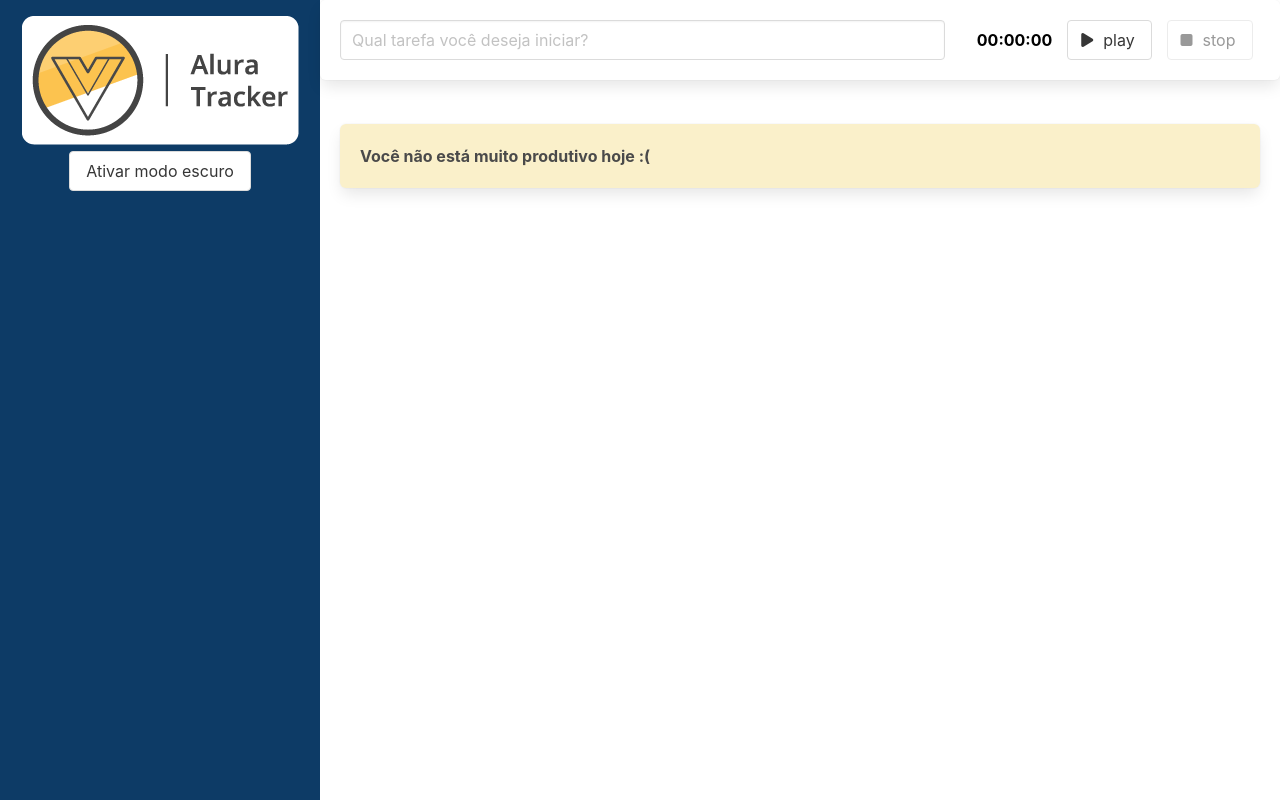
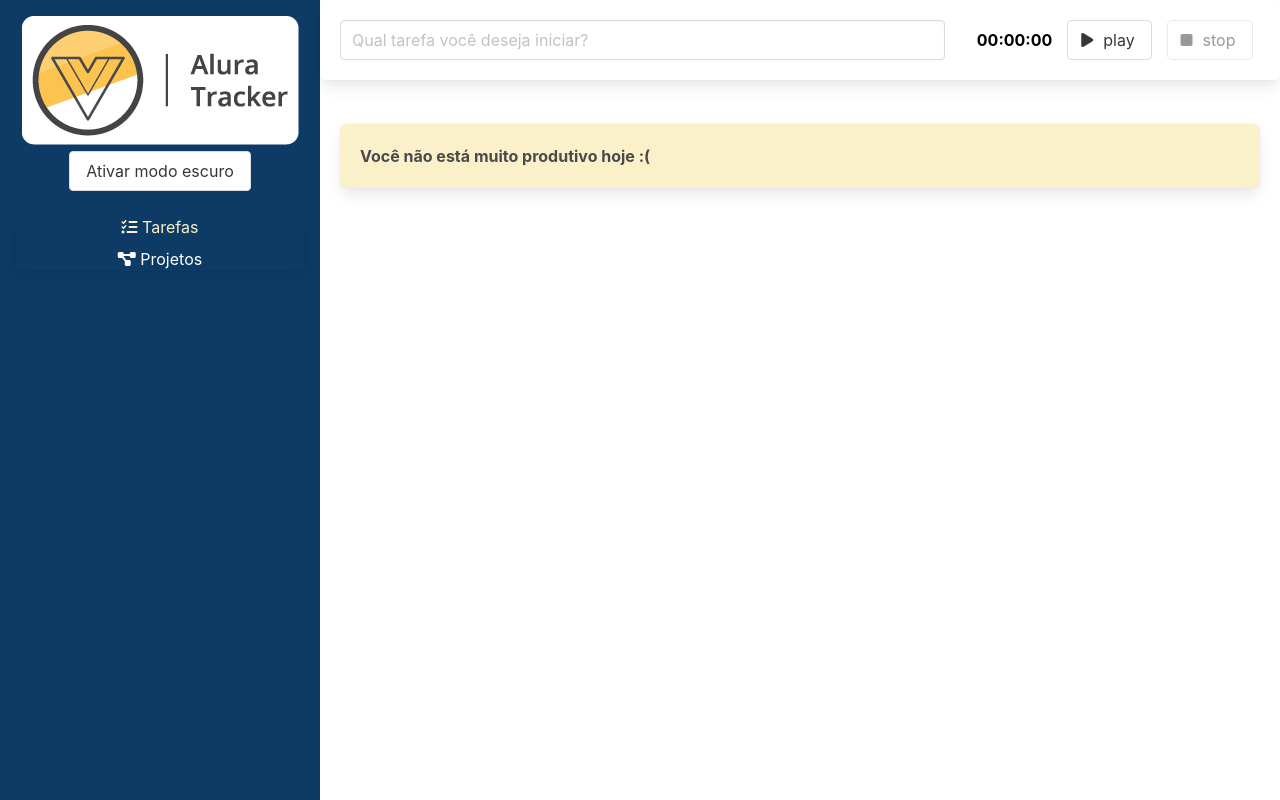
Before and after one commit to RaulDionisiodev/Alura-Tracker, a Vue app: page /#/ in a window 1280 px wide. Built offline with nearby package versions, Linux system fonts and the light colour scheme.

Commit message:
Criando rota e pagina de projetos

```diff
--- a/src/components/BarraLateral.vue
+++ b/src/components/BarraLateral.vue
@@ -6,6 +6,22 @@
         <button class="button" @click="alterarTema">
             {{ textoDoBotao }}
         </button>
+        <nav class="panel mt-5">
+            <ul>
+                <li>
+                    <router-link to="/" class="link">
+                        <i class="fas fa-tasks" ></i>
+                        Tarefas
+                    </router-link>
+                </li>
+                <li>
+                    <router-link to="/projetos" class="link">
+                        <i class="fas fa-project-diagram" ></i>
+                        Projetos
+                    </router-link>
+                </li>
+            </ul>
+        </nav>
 
     </header>
 </template>
@@ -55,4 +71,17 @@
         height: auto;
     }
 }
+
+.panel li {
+    margin: 8px 0;
+}
+.link {
+    color: #fff;
+}
+.link:hover {
+    color: #FAF0CA;
+}
+.link.router-link-active {
+    color: #FAF0CA;
+}
 </style>
--- a/src/roteador/index.ts
+++ b/src/roteador/index.ts
@@ -1,11 +1,17 @@
 import { RouteRecordRaw, createRouter, createWebHashHistory } from "vue-router";
 import Tarefas from '../views/Tarefas.vue'
+import Projetos from "@/views/Projetos.vue";
 
 const rotas: RouteRecordRaw[] = [
     {
         path: '/',
         name: 'Tarefas',
         component: Tarefas
+    },
+    {
+        path: '/projetos',
+        name: 'Projetos',
+        component: Projetos
     }
 ]
 
--- /dev/null
+++ b/src/views/Projetos.vue
@@ -0,0 +1,13 @@
+<template>
+    <h1>Projetos</h1>
+</template>
+
+<script lang="ts">
+import { defineComponent } from 'vue';
+
+
+export default defineComponent({
+    name: 'Projetos'
+})
+
+</script>
```
